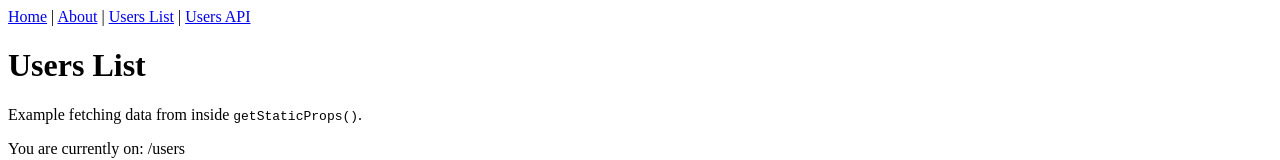
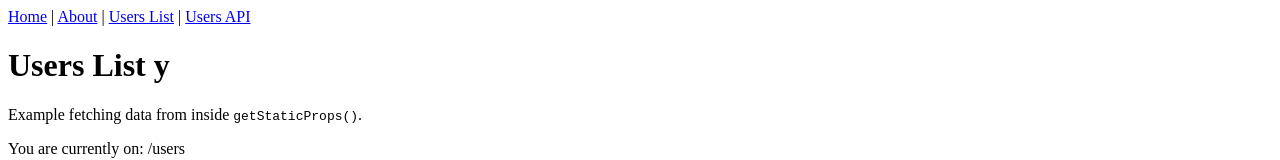
Before and after one commit to 02363-Front-end-technology/02363, a Next.js app: page /users in a window 1280 px wide. Shown: the top 160 px of the page. Built offline with nearby package versions, Linux system fonts and the light colour scheme.

Commit message:
test af pr

```diff
--- a/pages/users/index.tsx
+++ b/pages/users/index.tsx
@@ -12,7 +12,7 @@ type Props = {
 
 const WithStaticProps = ({ items }: Props) => (
   <Layout title='Users List | Next.js + TypeScript Example'>
-    <h1>Users List</h1>
+    <h1>Users List y</h1>
     <p>
       Example fetching data from inside <code>getStaticProps()</code>.
     </p>
```
